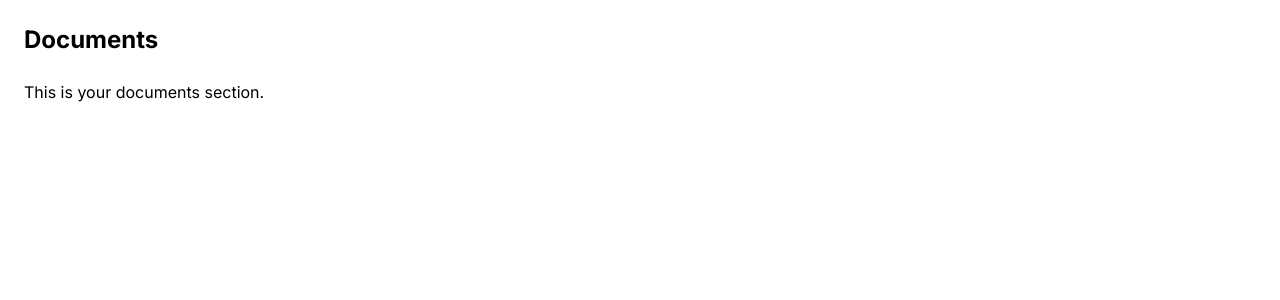
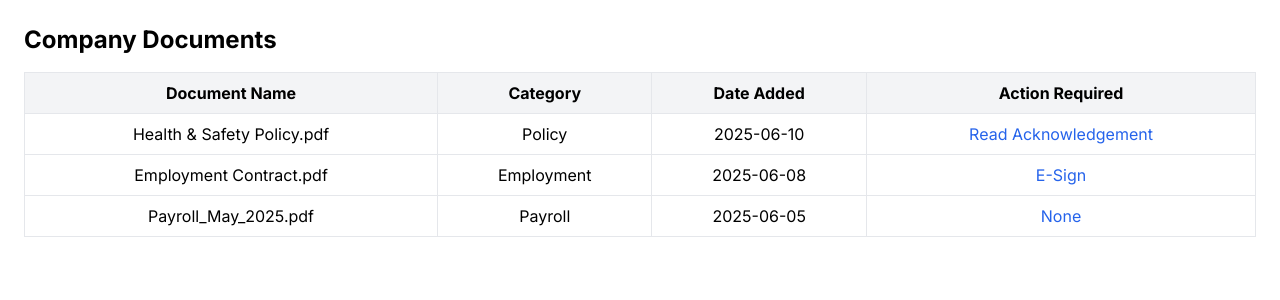
Before and after one commit to VacationReady/corenz-frontend, a Next.js app: page /documents in a window 1280 px wide. Shown: the top 300 px of the page. Built offline with nearby package versions, Linux system fonts and the light colour scheme.

Commit message:
Added company-wide Documents page and sidebar link

```diff
--- a/app/documents/page.tsx
+++ b/app/documents/page.tsx
@@ -1,11 +1,140 @@
+// File: app/documents/page.tsx
 "use client";
-export const dynamic = "force-dynamic";
+
+import { useState } from "react";
+
+interface Document {
+  id: string;
+  name: string;
+  category: string;
+  dateAdded: string;
+  actionRequired: "none" | "acknowledge" | "esign";
+}
+
+interface EmployeeStatus {
+  id: string;
+  name: string;
+  department: string;
+  status: "read" | "signed" | "pending";
+  timestamp: string | null;
+}
 
 export default function DocumentsPage() {
+  const [selectedDoc, setSelectedDoc] = useState<Document | null>(null);
+
+  const documents: Document[] = [
+    {
+      id: "1",
+      name: "Health & Safety Policy.pdf",
+      category: "Policy",
+      dateAdded: "2025-06-10",
+      actionRequired: "acknowledge",
+    },
+    {
+      id: "2",
+      name: "Employment Contract.pdf",
+      category: "Employment",
+      dateAdded: "2025-06-08",
+      actionRequired: "esign",
+    },
+    {
+      id: "3",
+      name: "Payroll_May_2025.pdf",
+      category: "Payroll",
+      dateAdded: "2025-06-05",
+      actionRequired: "none",
+    },
+  ];
+
+  const dummyAcknowledgements: EmployeeStatus[] = [
+    {
+      id: "a1",
+      name: "Jane Smith",
+      department: "Finance",
+      status: "read",
+      timestamp: "2025-06-10 14:23",
+    },
+    {
+      id: "a2",
+      name: "John Doe",
+      department: "Marketing",
+      status: "pending",
+      timestamp: null,
+    },
+  ];
+
   return (
-    <main className="flex-1 p-6 overflow-y-auto">
-      <h1 className="text-2xl font-bold mb-6">Documents</h1>
-      <p>This is your documents section.</p>
-    </main>
+    <div className="p-6">
+      <h1 className="text-2xl font-bold mb-4">Company Documents</h1>
+      <table className="min-w-full bg-white border border-gray-200">
+        <thead className="bg-gray-100">
+          <tr>
+            <th className="p-2 border">Document Name</th>
+            <th className="p-2 border">Category</th>
+            <th className="p-2 border">Date Added</th>
+            <th className="p-2 border">Action Required</th>
+          </tr>
+        </thead>
+        <tbody>
+          {documents.map((doc) => (
+            <tr key={doc.id} className="text-center hover:bg-gray-50">
+              <td className="p-2 border">{doc.name}</td>
+              <td className="p-2 border">{doc.category}</td>
+              <td className="p-2 border">{doc.dateAdded}</td>
+              <td
+                className="p-2 border text-blue-600 cursor-pointer hover:underline"
+                onClick={() => setSelectedDoc(doc)}
+              >
+                {doc.actionRequired === "none"
+                  ? "None"
+                  : doc.actionRequired === "acknowledge"
+                  ? "Read Acknowledgement"
+                  : "E-Sign"}
+              </td>
+            </tr>
+          ))}
+        </tbody>
+      </table>
+
+      {selectedDoc && (
+        <div className="fixed inset-0 bg-black bg-opacity-50 flex items-center justify-center z-50">
+          <div className="bg-white p-6 rounded shadow-lg w-full max-w-2xl">
+            <h2 className="text-xl font-bold mb-4">
+              {selectedDoc.actionRequired === "acknowledge"
+                ? "Acknowledgement Status"
+                : "E-Sign Status"}
+            </h2>
+            <table className="w-full mb-4">
+              <thead className="bg-gray-100">
+                <tr>
+                  <th className="p-2 border">Employee Name</th>
+                  <th className="p-2 border">Department</th>
+                  <th className="p-2 border">Status</th>
+                  <th className="p-2 border">Timestamp</th>
+                </tr>
+              </thead>
+              <tbody>
+                {dummyAcknowledgements.map((emp) => (
+                  <tr key={emp.id} className="text-center">
+                    <td className="p-2 border">{emp.name}</td>
+                    <td className="p-2 border">{emp.department}</td>
+                    <td className="p-2 border">
+                      {emp.status === "read" || emp.status === "signed" ? "✅" : "❌"} {emp.status}
+                    </td>
+                    <td className="p-2 border">{emp.timestamp || "—"}</td>
+                  </tr>
+                ))}
+              </tbody>
+            </table>
+            <button
+              onClick={() => setSelectedDoc(null)}
+              className="bg-blue-600 text-white px-4 py-2 rounded hover:bg-blue-700"
+            >
+              Close
+            </button>
+          </div>
+        </div>
+      )}
+    </div>
   );
 }
--- a/components/Sidebar.tsx
+++ b/components/Sidebar.tsx
@@ -1,3 +1,4 @@
+// Sidebar.tsx
 "use client";
 
 import Link from "next/link";
```
